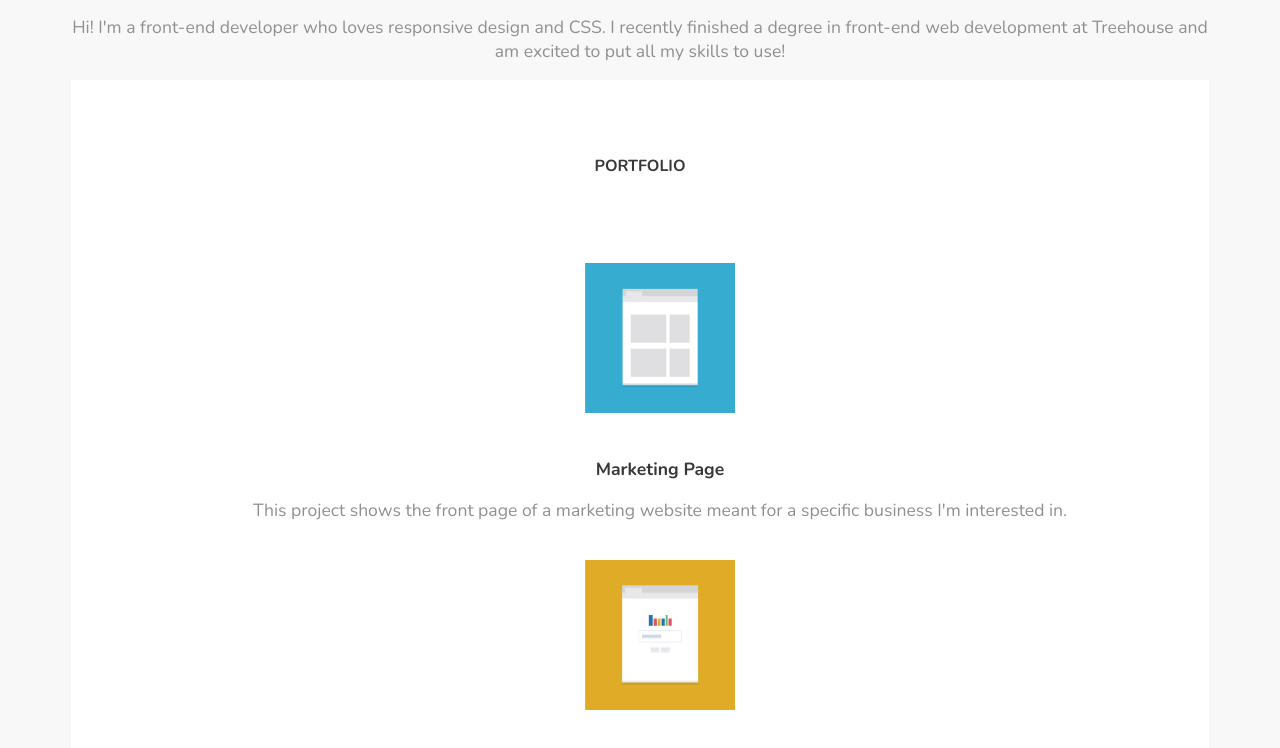
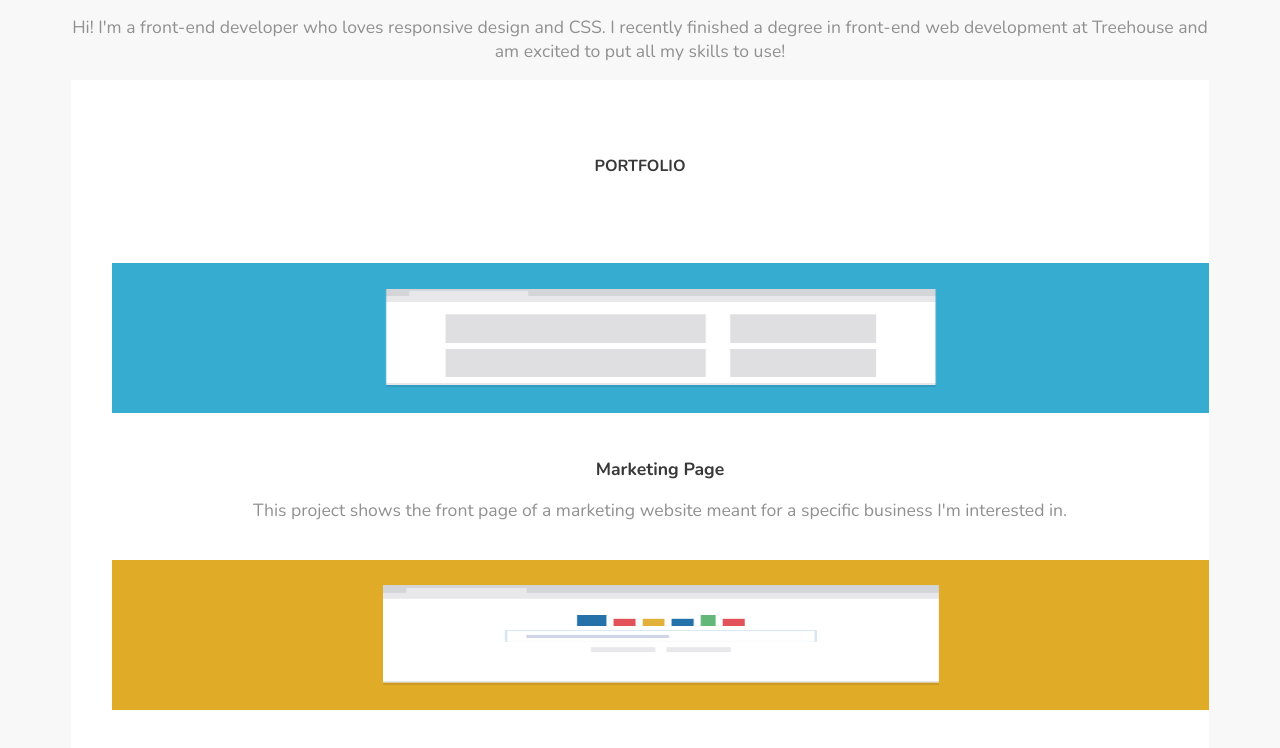
Before and after one commit to andrewsthomas/project-02, a plain HTML site: page index.html in a window 1280 px wide. Shown: the part 432-1180 px from the top of the page. Drawn offline with nearby package versions, Linux system fonts and the light colour scheme.

Commit message:
Added width for #gallery images

```diff
--- a/css/styles.css
+++ b/css/styles.css
@@ -106,6 +106,7 @@ PORTFOLIO
 
 #portfolio {
   background-color: white;
+  padding-bottom: 30px;
   /*border: solid red 1px;*/
 }
 
@@ -125,6 +126,7 @@ PORTFOLIO
 
 #gallery img {
   margin: 20px 0;
+  width: 100%;
 }
 
 
```
